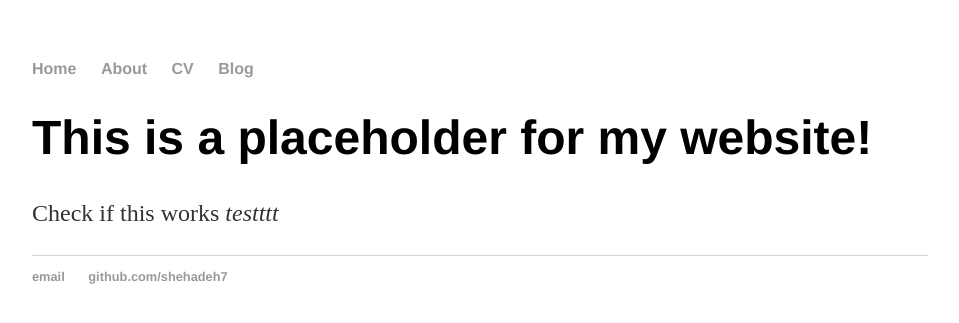
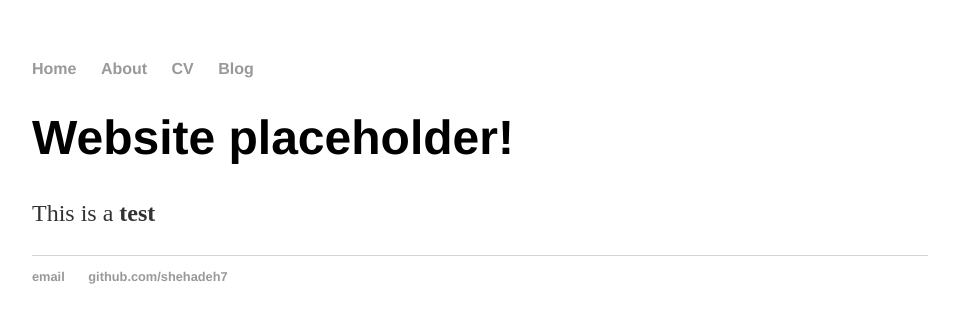
Before and after one commit to shehadeh7/shehadeh7-old-website-test, a Jekyll site: the page built from index.html, in a window 1280 px wide. Shown: the top 323 px of the page, without its empty margins (160-1119 px from the left). Built offline with Jekyll 4.4.1, drawn with Linux system fonts in a browser that asks for light colours.

Commit message:
Update index.html

```diff
--- a/index.html
+++ b/index.html
@@ -1,30 +1,8 @@
-<!DOCTYPE html>
-<html>
-	<head>
-		<title>Mahmoud Shehadeh</title>
-		<!-- link to main stylesheet -->
-		<link rel="stylesheet" type="text/css" href="/css/main.css">
-	</head>
-	<body>
-		<nav>
-    		<ul>
-        		<li><a href="/">Home</a></li>
-	        	<li><a href="/about">About</a></li>
-        		<li><a href="/cv">CV</a></li>
-        		<li><a href="/blog">Blog</a></li>
-    		</ul>
-		</nav>
-		<div class="container">
-    		<div class="blurb">
-        		<h1>This is a placeholder for my website!</h1>
-			<p> Check if this works <em> testttt </em> </p>
-    		</div><!-- /.blurb -->
-		</div><!-- /.container -->
-		<footer>
-    		<ul>
-        		<li><a href="mailto:shehs123@gmail.com">email</a></li>
-        		<li><a href="https://github.com/shehadeh7">github.com/shehadeh7</a></li>
-			</ul>
-		</footer>
-	</body>
-</html>
+---
+layout: default
+title: Mahmoud Shehadeh
+---
+<div class="blurb">
+	<h1>Website placeholder!</h1>
+	<p>This is a <strong>test</strong></p>
+</div><!-- /.blurb -->
```
